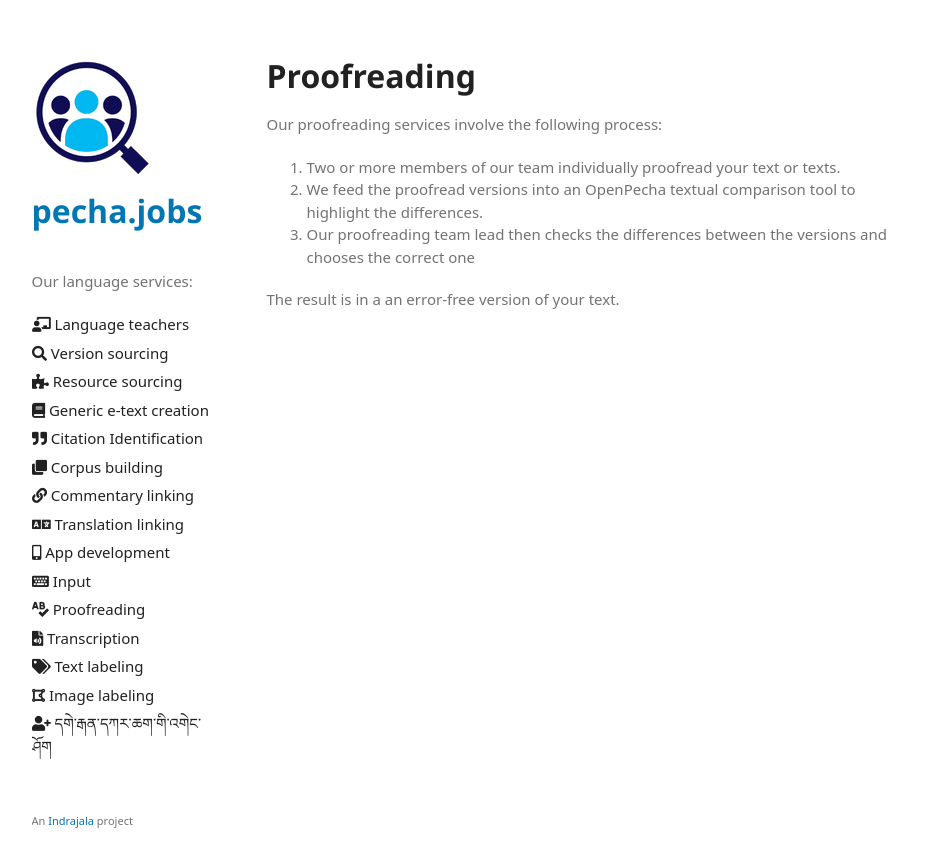
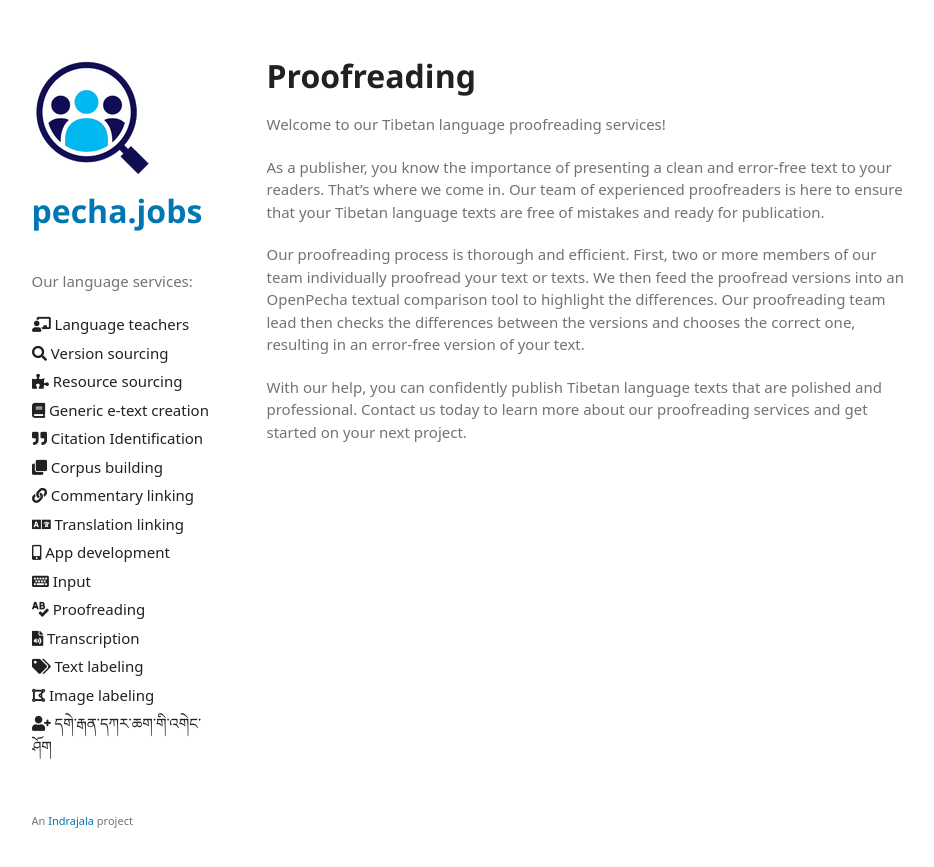
Before and after one commit to pecha-jobs/pecha-jobs.github.io, a Jekyll site: the page built from proofreading.md, in a window 1280 px wide. Shown: the top 867 px of the page, without its empty margins (171-1105 px from the left). Built offline with Jekyll 4.4.1, drawn with Linux system fonts in a browser that asks for light colours; some web fonts are replaced; our own code applies the rules of GitHub Pages for plain Markdown files.

Commit message:
Updated proofreading

```diff
--- a/proofreading.md
+++ b/proofreading.md
@@ -1,10 +1,10 @@
 
 # Proofreading
 
-Our proofreading services involve the following process:
+Welcome to our Tibetan language proofreading services!
 
-1. Two or more members of our team individually proofread your text or texts.
-2. We feed the proofread versions into an OpenPecha textual comparison tool to highlight the differences.
-3. Our proofreading team lead then checks the differences between the versions and chooses the correct one
+As a publisher, you know the importance of presenting a clean and error-free text to your readers. That's where we come in. Our team of experienced proofreaders is here to ensure that your Tibetan language texts are free of mistakes and ready for publication.
 
-The result is in a an error-free version of your text.
+Our proofreading process is thorough and efficient. First, two or more members of our team individually proofread your text or texts. We then feed the proofread versions into an OpenPecha textual comparison tool to highlight the differences. Our proofreading team lead then checks the differences between the versions and chooses the correct one, resulting in an error-free version of your text.
+
+With our help, you can confidently publish Tibetan language texts that are polished and professional. Contact us today to learn more about our proofreading services and get started on your next project.
```
